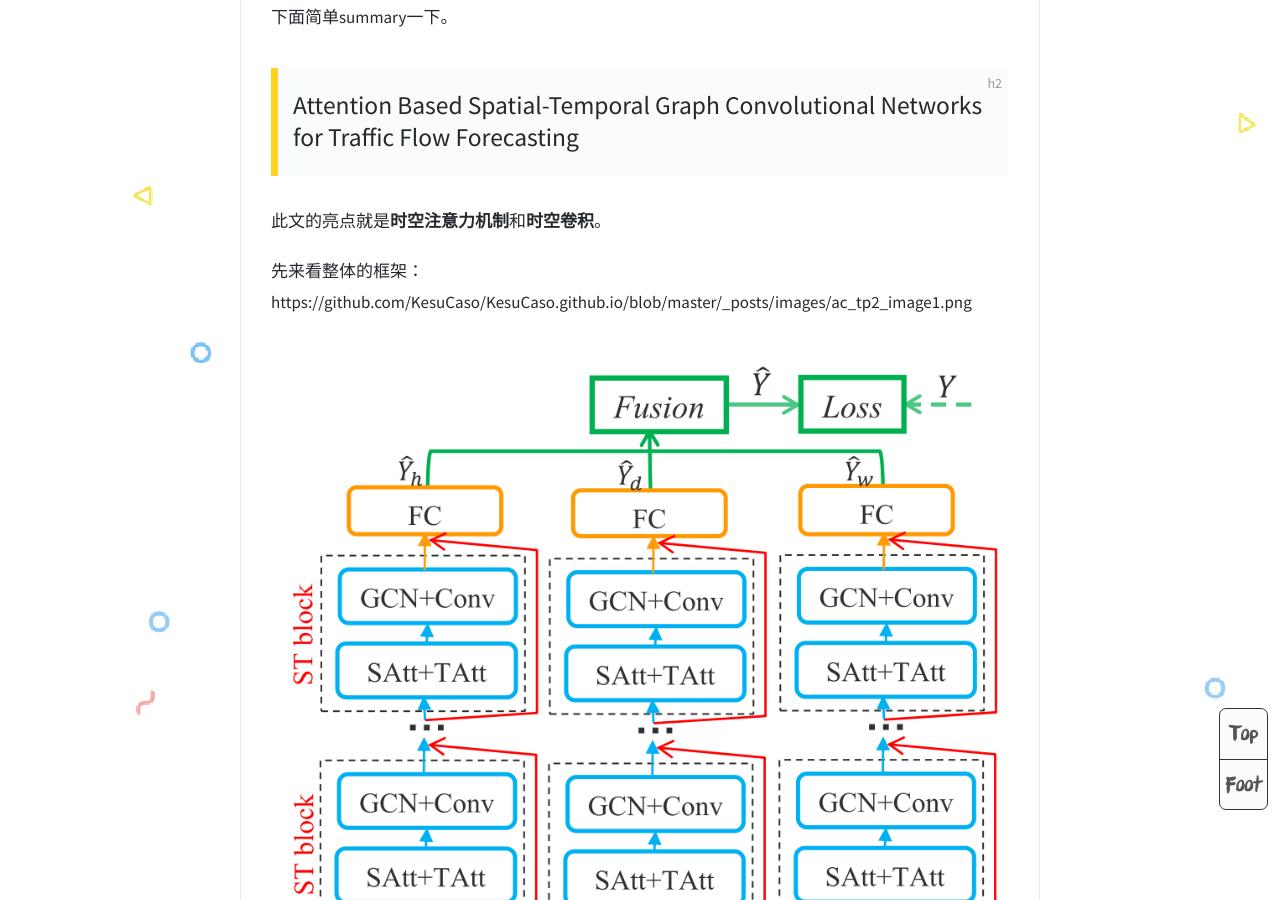
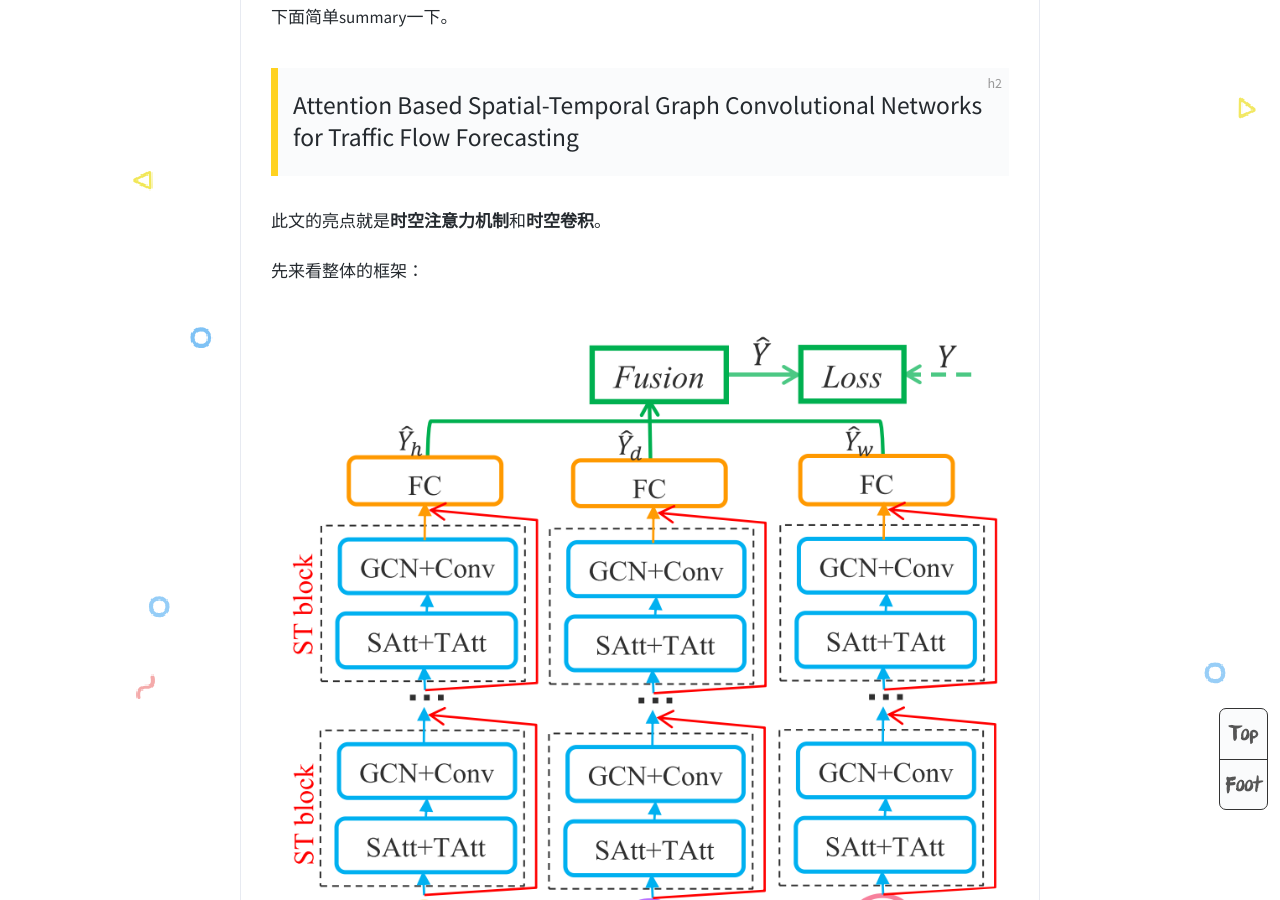
Before and after one commit to KesuCaso/KesuCaso.github.io, a Jekyll site: the page built from _posts/2019-11-16-ac_tp.md, in a window 1280 px wide and 900 px high, scrolled down 883 px. Built offline with Jekyll 4.4.1, drawn with Linux system fonts in a browser that asks for light colours; comment, search, counter and statistics services are not loaded; some of the changed lines change nothing that is shown.

Commit message:
Update 2019-11-16-ac_tp.md

```diff
--- a/_posts/2019-11-16-ac_tp.md
+++ b/_posts/2019-11-16-ac_tp.md
@@ -23,7 +23,7 @@ tags: 学术
 
 此文的亮点就是**时空注意力机制**和**时空卷积**。
 
-先来看整体的框架：https://github.com/KesuCaso/KesuCaso.github.io/blob/master/_posts/images/ac_tp2_image1.png
+先来看整体的框架：
 
 <img src="https://github.com/KesuCaso/KesuCaso.github.io/blob/master/_posts/images/ac_tp_image1.png" >
 
```
